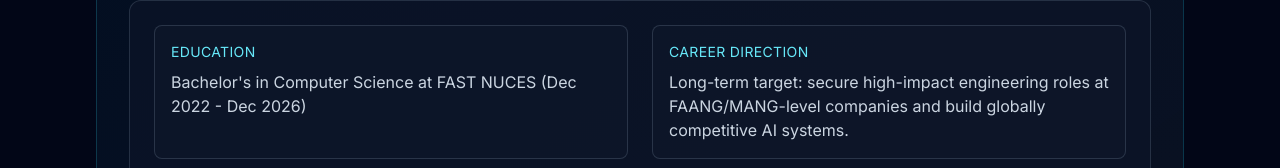
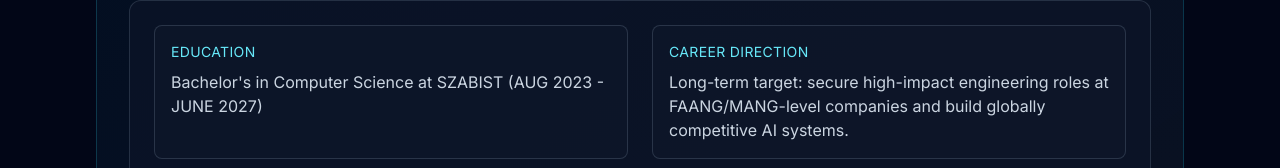
Before and after one commit to AroonKumarr/aroon-kumar-portfolio, a Next.js app in the folder frontend/: page /about in a window 1280 px wide. Shown: the part 573-741 px from the top of the page. Built offline with nearby package versions, Linux system fonts and the light colour scheme; no server answers.

Commit message:
Update page.tsx

```diff
--- a/frontend/src/app/about/page.tsx
+++ b/frontend/src/app/about/page.tsx
@@ -8,7 +8,7 @@ export default function AboutPage() {
   const professionalProfile = {
 
     education:
-      "Bachelor's in Computer Science at FAST NUCES (Dec 2022 - Dec 2026)",
+      "Bachelor's in Computer Science at SZABIST (AUG 2023 - JUNE 2027)",
     currentWork: [
       'Part-time AI/ML development work (project-focused, high-impact builds)',
       'Data Science / MLOps Internship at 10Pearls '
```
